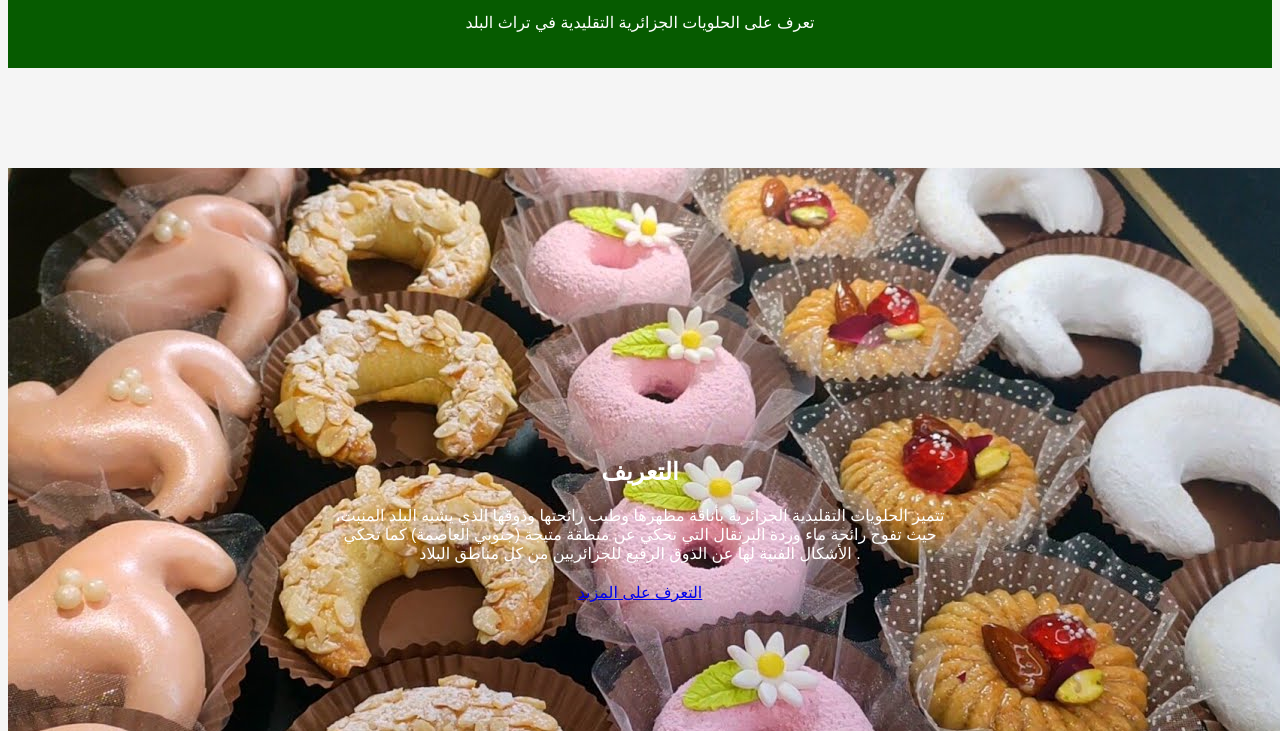
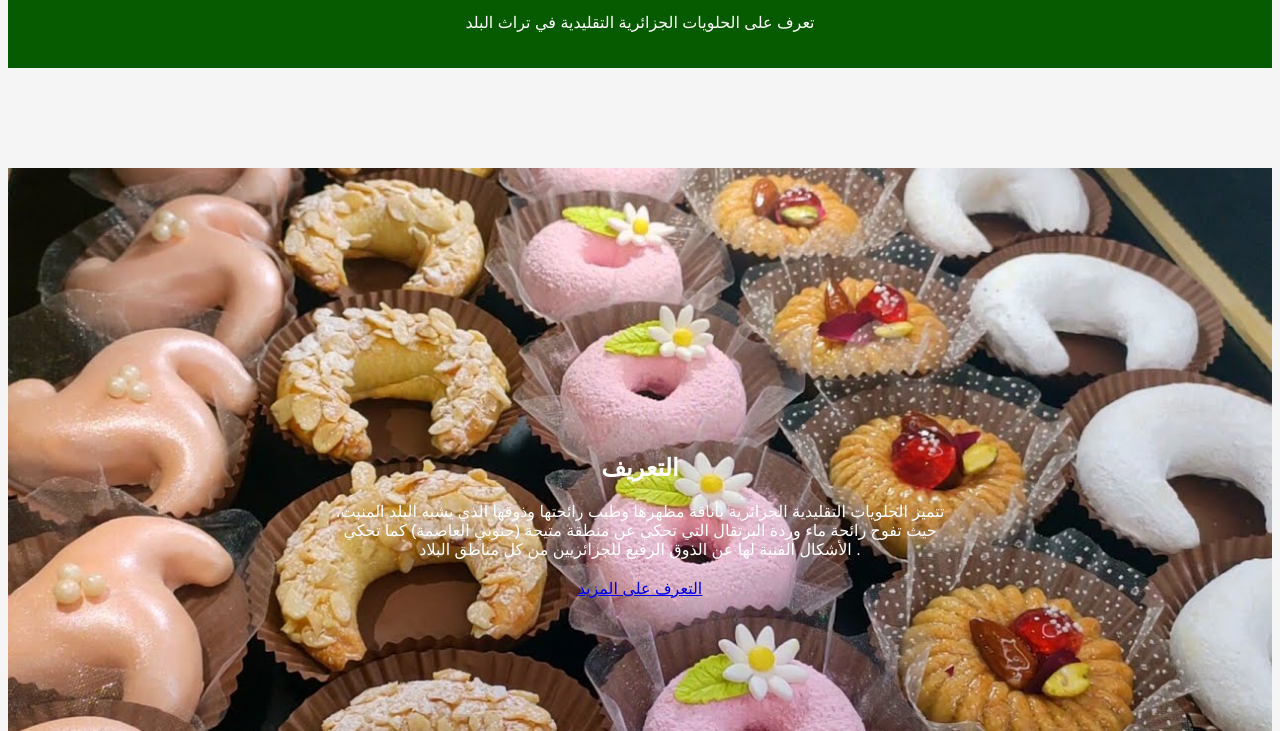
Before and after one commit to hunter69/-, a plain HTML site: page index.html in a window 1280 px wide. Shown: the part 69-800 px from the top of the page. Drawn offline with Linux system fonts and the light colour scheme; files whose address does not match are found by name.

Commit message:
Update style.css

```diff
--- a/style.css
+++ b/style.css
@@ -22,7 +22,7 @@ body {
     padding: 100px 0;
   }
 
-  .حلوياتي img {
+  .حلويات img {
     width: 100%;
     height: auto;
     object-fit: cover;
```
